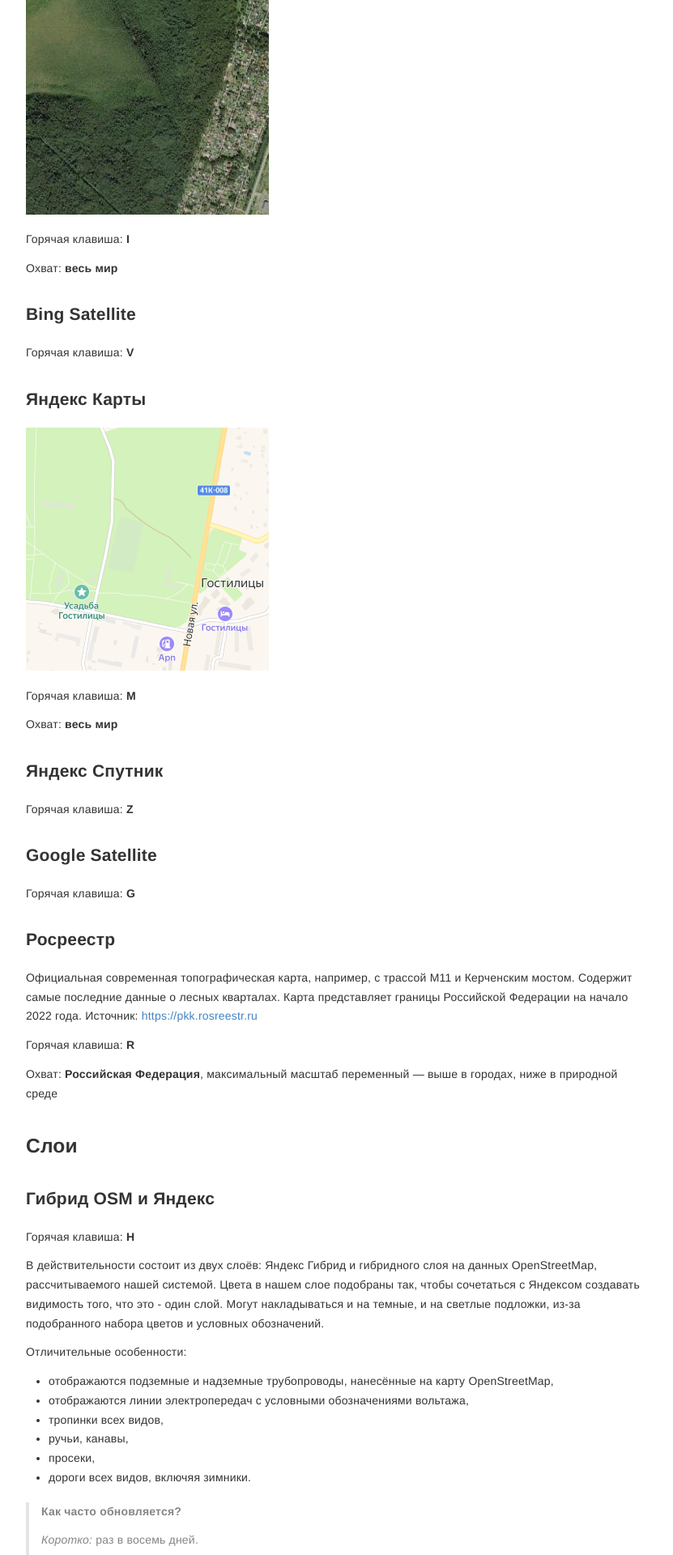
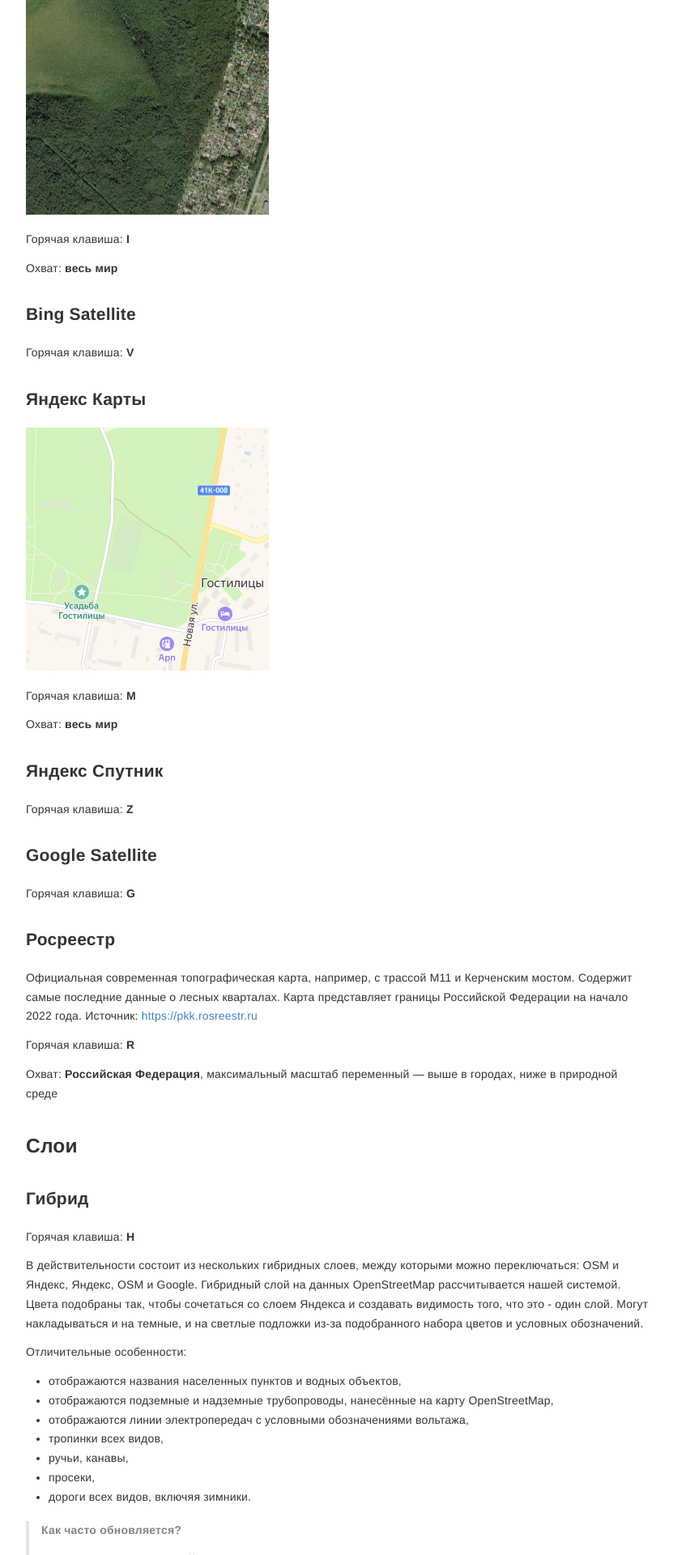
Before and after one commit to extremum-search-and-rescue/help.gis, a Jekyll site: the page built from _posts/2023-06-12-ui-maps-and-layers.md, in a window 1280 px wide. Shown: the part 3080-5000 px from the top of the page at 81% size, without its empty margins (223-1054 px from the left). Built offline with Jekyll 4.4.1, drawn with Linux system fonts in a browser that asks for light colours.

Commit message:
Update 2023-06-12-ui-maps-and-layers.md

```diff
--- a/_posts/2023-06-12-ui-maps-and-layers.md
+++ b/_posts/2023-06-12-ui-maps-and-layers.md
@@ -98,12 +98,13 @@ redirect_from:
 Охват: **Российская Федерация**, максимальный масштаб переменный — выше в городах, ниже в природной среде
 
 ## Слои
-### Гибрид OSM и Яндекс
+### Гибрид
 Горячая клавиша: **H**
 
-В действительности состоит из двух слоёв: Яндекс Гибрид и гибридного слоя на данных OpenStreetMap, рассчитываемого нашей системой. Цвета в нашем слое подобраны так, чтобы сочетаться с Яндексом создавать видимость того, что это - один слой. Могут накладываться и на темные, и на светлые подложки, из-за подобранного набора цветов и условных обозначений.
+В действительности состоит из нескольких гибридных слоев, между которыми можно переключаться: OSM и Яндекс, Яндекс, OSM и Google. Гибридный слой на данных OpenStreetMap рассчитывается нашей системой. Цвета подобраны так, чтобы сочетаться со слоем Яндекса и создавать видимость того, что это - один слой. Могут накладываться и на темные, и на светлые подложки из-за подобранного набора цветов и условных обозначений.
 
 Отличительные особенности:
+- отображаются названия населенных пунктов и водных объектов,
 - отображаются подземные и надземные трубопроводы, нанесённые на карту OpenStreetMap,
 - отображаются линии электропередач с условными обозначениями вольтажа,
 - тропинки всех видов,
```
